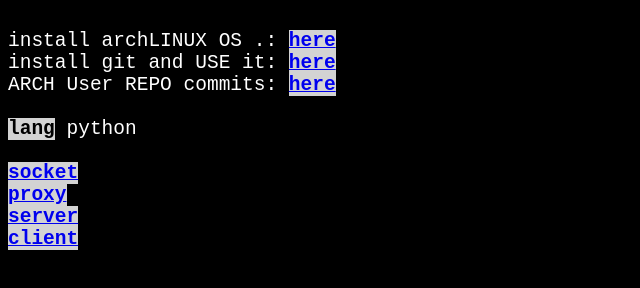
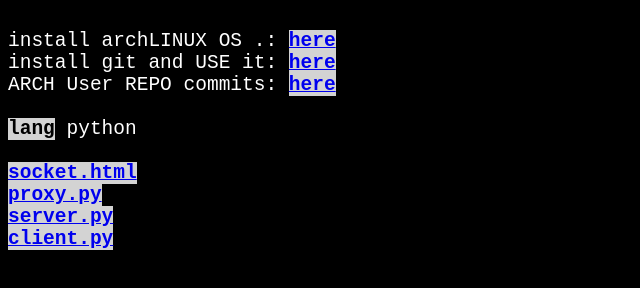
Before and after one commit to godszarmy/archbash, a plain HTML site: page index.html in a window 1280 px wide. Shown: the whole page, without its empty margins (0-640 px from the left). Drawn offline with Linux system fonts and the light colour scheme.

Commit message:
Update index.html

```diff
--- a/index.html
+++ b/index.html
@@ -18,10 +18,10 @@ install archLINUX OS .: <b><a href="https://godszarmy.github.io/archbash/archLIN
 install git and USE it: <b><a href="https://godszarmy.github.io/archbash/archLINUX/git.html">here</a></b>
 ARCH User REPO commits: <b><a href="https://godszarmy.github.io/archbash/archLINUX/AUR.html">here</a></b>
 </br><b>lang</b> python </br>
-<b><a href="https://godszarmy.github.io/archbash/archLINUX/lang/python/socket.py">socket</a></b>
-<b><a href="https://godszarmy.github.io/archbash/archLINUX/lang/python/proxy.py">proxy</a></b>
-<b><a href="https://godszarmy.github.io/archbash/archLINUX/lang/python/proxy.py">server</a></b>
-<b><a href="https://godszarmy.github.io/archbash/archLINUX/lang/python/proxy.py">client</a></b>
+<b><a href="https://godszarmy.github.io/archbash/archLINUX/lang/python/socket.html">socket.html</a></b>
+<b><a href="https://godszarmy.github.io/archbash/archLINUX/lang/python/proxy.py">proxy.py</a></b>
+<b><a href="https://godszarmy.github.io/archbash/archLINUX/lang/python/proxy.py">server.py</a></b>
+<b><a href="https://godszarmy.github.io/archbash/archLINUX/lang/python/proxy.py">client.py</a></b>
 
 </pre></body>
 </html>
```
